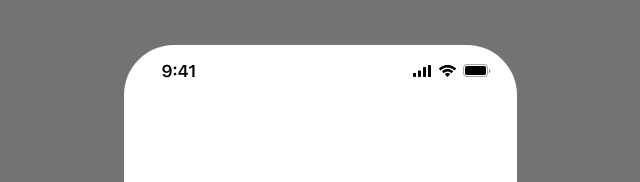
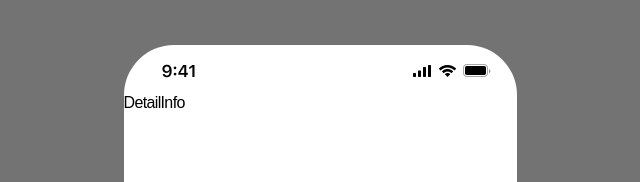
Before and after one commit to MaraisLee/schoolfitness, a React (Create React App) app: page /detailinfo in a window 1280 px wide. Before the commit this address had no page. Shown: the top 182 px of the page, without its empty margins (320-960 px from the left). Built offline with nearby package versions, Linux system fonts and the light colour scheme; a web font is replaced by a local one.

Commit message:
app 수정

```diff
--- a/src/App.tsx
+++ b/src/App.tsx
@@ -1,4 +1,5 @@
 import Nav from 'components/Nav';
+import DetailInfo from 'pages/DetailInfo';
 import Detail from 'pages/details/Detail';
 
 import Game from 'pages/game/Game';
@@ -20,6 +21,7 @@ function App() {
           <Route path='/userinfo' element={<UserInfo />} />
           <Route path='/login' element={<Login />} />
           <Route path='/signup' element={<SignUp />} />
+          <Route path='/detailinfo' element={<DetailInfo />} />
         </Routes>
         <Nav />
       </Wrapper>
--- /dev/null
+++ b/src/pages/DetailInfo.tsx
@@ -0,0 +1,4 @@
+const DetailInfo = () => {
+  return <div>DetailInfo</div>;
+};
+export default DetailInfo;
--- a/src/pages/UserInfo.tsx
+++ b/src/pages/UserInfo.tsx
@@ -17,7 +17,7 @@ const UserInfo = () => {
             남긴운동 후기<span className='text-[#FF8339]'>(19)</span>
           </button>
           <button className='text-sm'>
-            보유스탬프현황<span className='text-[#FF8339]'>(2)</span>
+            보유상품권현황<span className='text-[#FF8339]'>(2)</span>
           </button>
         </div>
       </div>
```
